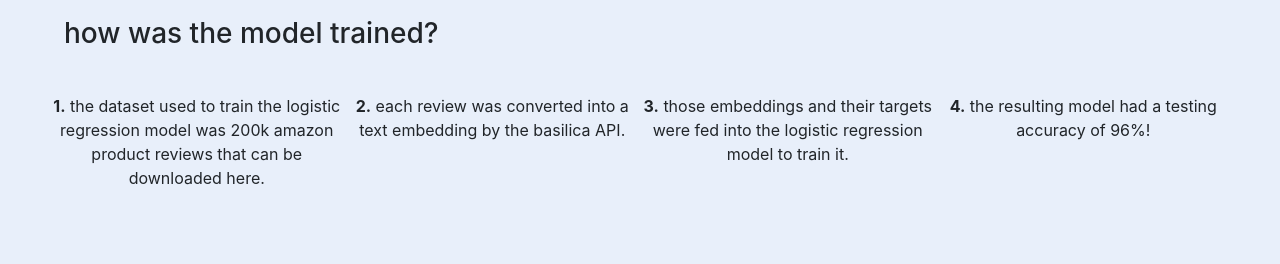
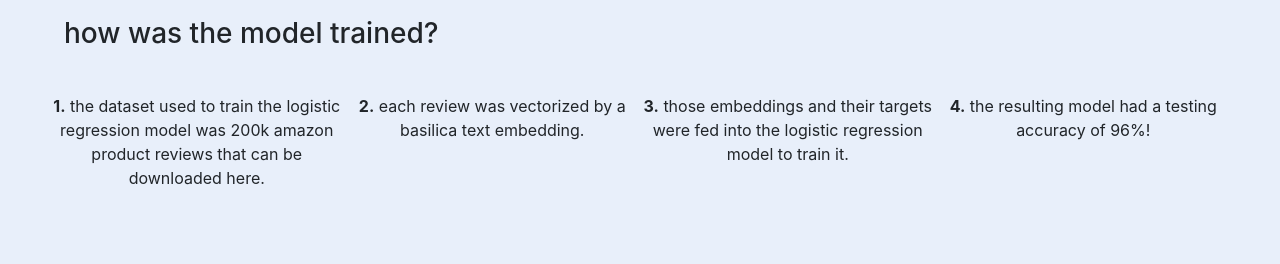
Before and after one commit to bendevera/embedding-demo-ui, a React (Create React App) app: page / in a window 1280 px wide. Shown: the part 855-1119 px from the top of the page. Built offline with nearby package versions, Linux system fonts and the light colour scheme.

Commit message:
adjusted text

```diff
--- a/src/components/App/App.js
+++ b/src/components/App/App.js
@@ -37,7 +37,7 @@ class App extends React.Component {
       return
     }
     // #3 Catching files that are too large on the client
-    if (file.size > 150000) {
+    if (file.size > 450000) {
       alert(`'${file.name}' is too large, please pick a smaller file`)
       this.setState({ uploading: false })
       return
--- a/src/components/TrainInfo/TrainInfo.js
+++ b/src/components/TrainInfo/TrainInfo.js
@@ -12,7 +12,7 @@ const TrainInfo = (props) => {
                             <strong>1.</strong> the dataset used to train the logistic regression model was 200k amazon product reviews that can be downloaded <a href="https://drive.google.com/drive/folders/0Bz8a_Dbh9Qhbfll6bVpmNUtUcFdjYmF2SEpmZUZUcVNiMUw1TWN6RDV3a0JHT3kxLVhVR2M">here</a>.
                         </div>
                         <div className="col-md-3 col-xs-12 info-elem">
-                            <strong>2.</strong> each review was converted into a text embedding by the <a href="https://www.basilica.ai/">basilica</a> API.
+                            <strong>2.</strong> each review was vectorized by a <a href="https://www.basilica.ai/">basilica</a> text embedding.
                         </div>
                         <div className="col-md-3 col-xs-12 info-elem">
                             <strong>3.</strong> those embeddings and their targets were fed into the logistic regression model to train it.
```
